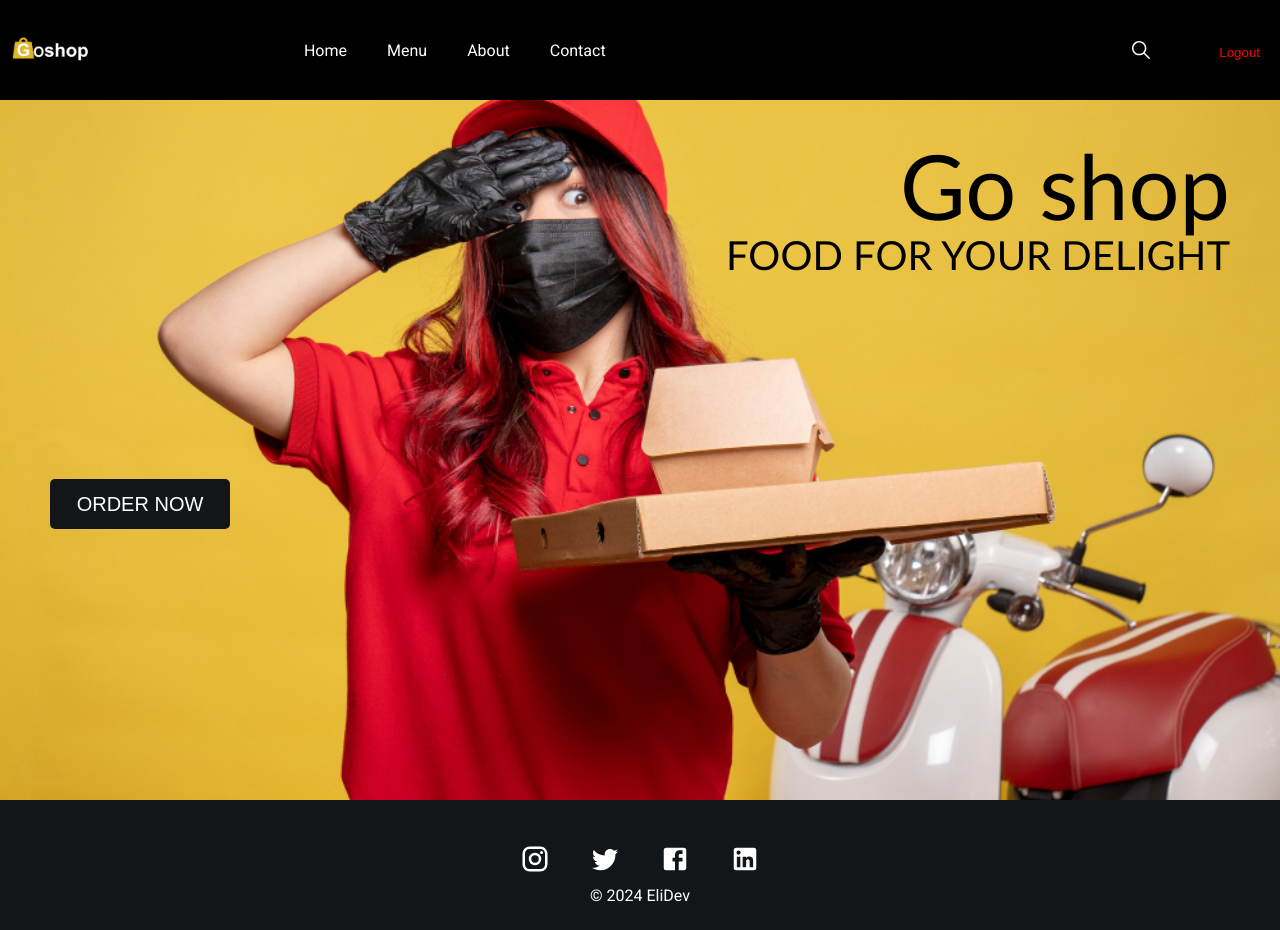
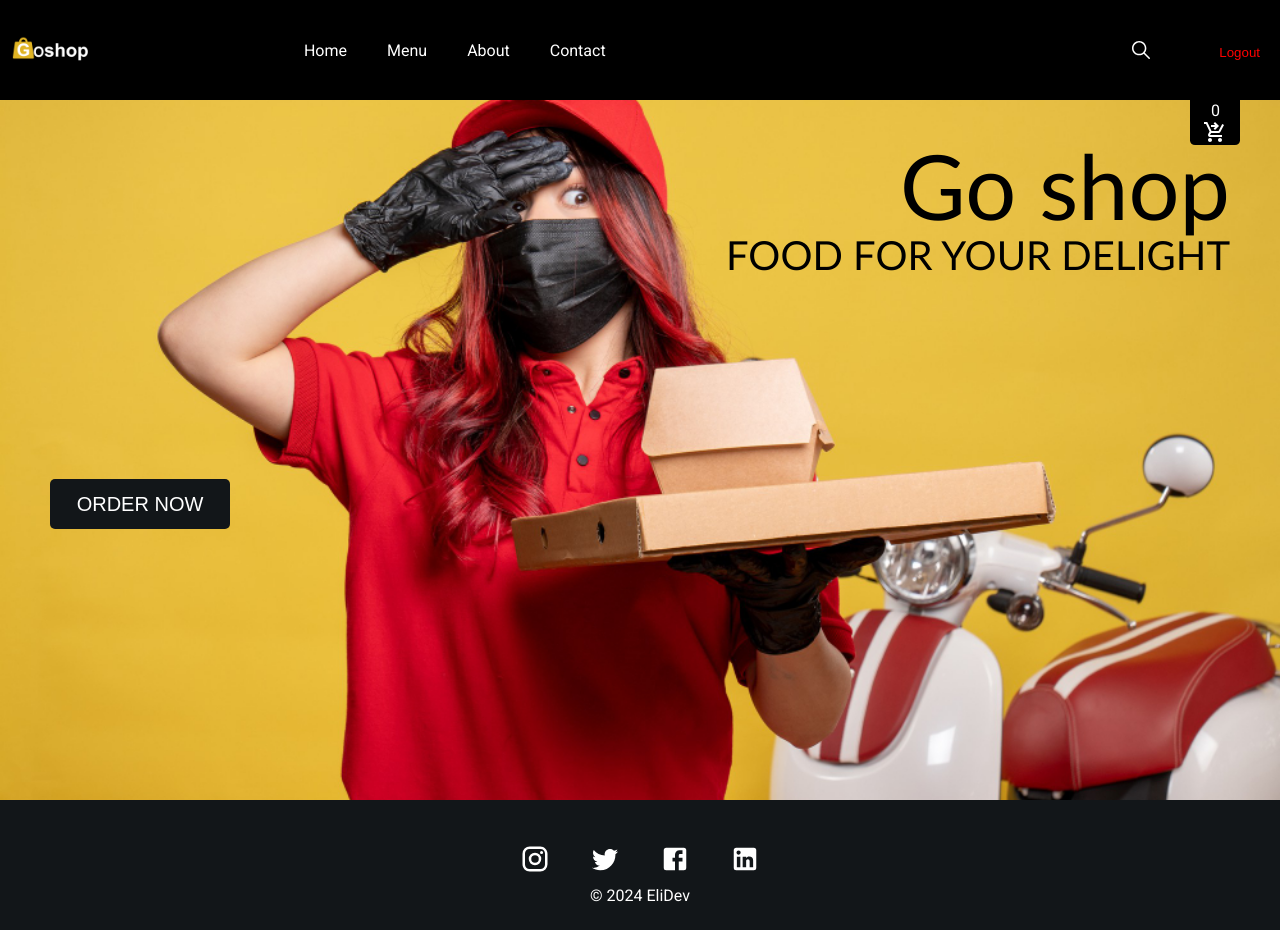
Before and after one commit to Tummiee/Go-shop-food-website-1, a React (Vite) app: page / in a window 1280 px wide. Built offline with nearby package versions, Linux system fonts and the light colour scheme; no server answers; sample sign-in values are in the browser's storage.

Commit message:
mini cart system display, and menuitems adjusted

```diff
--- a/src/Data/MenuList.jsx
+++ b/src/Data/MenuList.jsx
@@ -66,7 +66,7 @@ export const MenuList = [
     },
     {
         id: 6,
-        name: "Grilled Chicken Breast",
+        name: "Grilled Chicken",
         price: 7.99,
         cookTime: "25m",
         favorite: true,
--- a/src/Styles/Cart.css
+++ b/src/Styles/Cart.css
@@ -0,0 +1,22 @@
+.cart-box {
+    position: relative;
+    height: 45px;
+    width: 50px;
+    color: white;
+    background: black;
+    display: flex;
+    flex-direction: column;
+    justify-content: center;
+    align-items: center;
+    left: 93%;
+    border-bottom-right-radius: 10%;
+    border-bottom-left-radius: 10%;
+    z-index: 100;
+    font-size: 1rem;
+}
+
+@media only screen and (max-width: 768px) {
+    .cart-box {
+        left: 85%;
+    }
+}
--- a/src/Styles/Menu.css
+++ b/src/Styles/Menu.css
@@ -31,8 +31,9 @@
     background-color: white;
   }
   .menuItem:hover {
+    border: 1px solid red;
     box-shadow: 0px 3px 15px rgba(0, 0, 0, 0.5);
-    transition: 0.3s ease-in;
+    transition: 0.3s ease-out;
     cursor: pointer;
   }
 
@@ -51,7 +52,15 @@
     margin-left: 20px;
   }
   .menuItem .priceNTag{
-    padding-top: 15% ;
+    padding-top:8% ;
+    display: flex;
+    flex-direction: column;
+    justify-content: center;
+    align-items: center;
+    height: 32%;
+  }
+
+  .menuItem .priceNTag .mini-box{
     display: flex;
   }
 
--- a/src/Styles/Navbar.css
+++ b/src/Styles/Navbar.css
@@ -1,6 +1,13 @@
+.cont{
+  display: flex;
+  flex-direction: column;
+  width: 100%;
+  background: transparent;
+  position: fixed;
+  z-index: 100;
+}
+
 .navbar {
-
-    position: fixed;
     width: 100%;
     height: 100px;
     background-color: black;
--- a/src/components/Cart.jsx
+++ b/src/components/Cart.jsx
@@ -0,0 +1,15 @@
+import ShoppingCartCheckoutIcon from '@mui/icons-material/ShoppingCartCheckout';
+import '../Styles/Cart.css'
+
+function Cart() {
+
+
+  return (
+    <div className='cart-box'>
+        <p>0</p>
+        <ShoppingCartCheckoutIcon />
+    </div>
+  )
+}
+
+export default Cart
--- a/src/components/MenuItem.jsx
+++ b/src/components/MenuItem.jsx
@@ -1,4 +1,4 @@
-
+import AddIcon from '@mui/icons-material/Add';
 
 // eslint-disable-next-line react/prop-types
 function MenuItem({image, name, price, tag}) {
@@ -7,8 +7,14 @@ function MenuItem({image, name, price, tag}) {
         <div style={{backgroundImage: `url(${image})`}}></div>
         <h1>{name}</h1>
         <div className="priceNTag">
-          <p>{price}$</p>
-          <p>{tag}</p>
+          <div className='mini-box'>
+            <p>{price}$</p>
+            <p>{tag}</p>
+          </div>
+          <AddIcon style={{color: '#4f4f4e',
+                           position: 'relative',
+                           bottom: '32%'
+          }}/>
         </div>
     </div>
   )
--- a/src/components/Navbar.jsx
+++ b/src/components/Navbar.jsx
@@ -6,6 +6,7 @@ import '../Styles/Navbar.css'
 import ExpandingSearchButton from './ExpandingSearchButton';
 import { useNavigate } from 'react-router-dom';
 import { useAuth } from '../contexts/AuthContext';
+import Cart from './Cart';
 
 
 function Navbar () {
@@ -29,7 +30,7 @@ const handleLogout = async () => {
 }
 
   return (
-    <div>
+    <div className='cont'>
       <div className="navbar">
           <div className="leftSide" id={openLinks ? "open" : "close"}>
               <img src={Logo} style={{width: "100px"}}/>
@@ -70,6 +71,7 @@ const handleLogout = async () => {
 
       </div>
 
+      <Cart />
     </div>
   )
 }
--- a/src/pages/Menu.jsx
+++ b/src/pages/Menu.jsx
@@ -18,6 +18,7 @@ function Menu() {
                       />
                 )
             })}
+
         </div>
     </div>
   )
```
